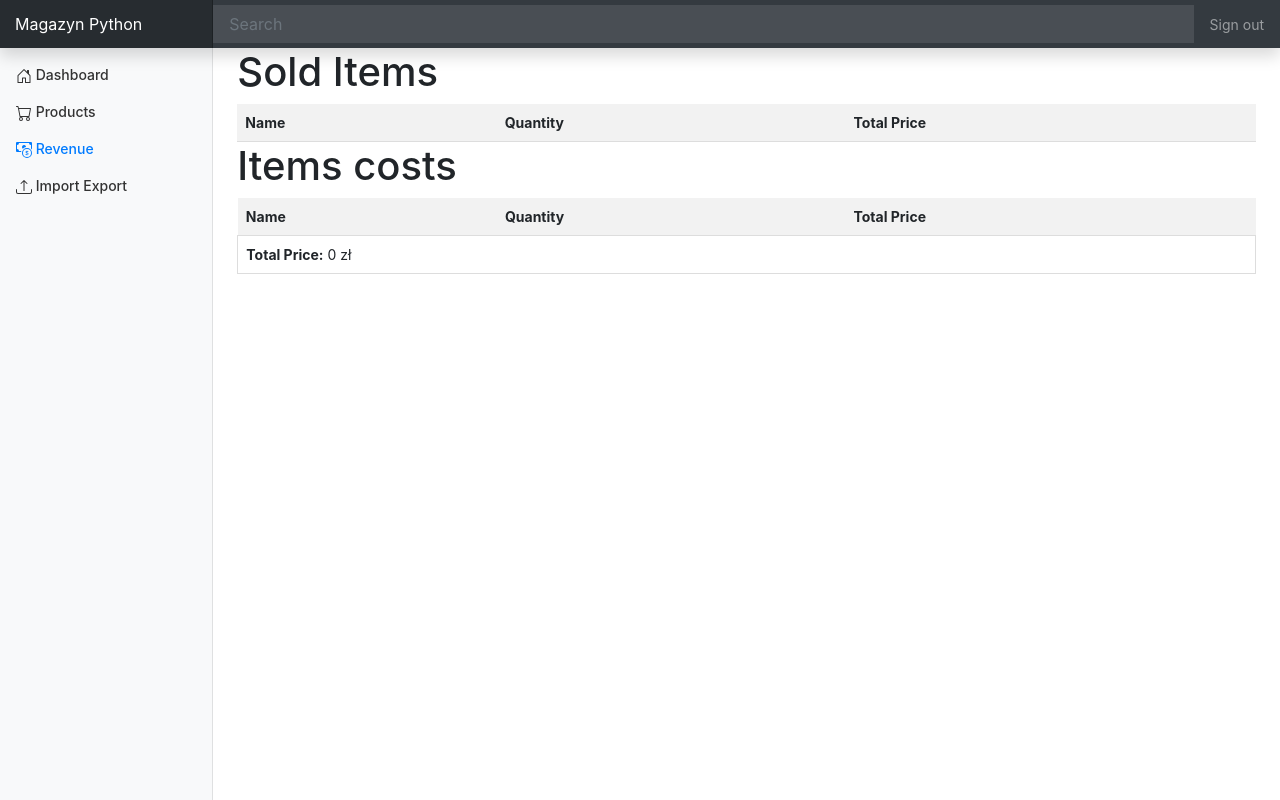
After one commit to MateuszGurgul11/Magazyn, a Flask app: page /revenue in a window 1280 px wide. The commit adds this page. Run offline with Flask 3, Linux system fonts and the light colour scheme; lists and menus that the app fills with data are empty; some libraries are stand-ins or nearby versions.

Commit message:
poprawa bledow, dodanie importowania danych

```diff
--- /dev/null
+++ b/exported_data.csv
@@ -0,0 +1,5 @@
+name,quantity,unit,unit_price
+Mleko,100,litr,30
+Chleb,50,sztuka,28
+Jajka,100,sztuka,25
+maślanka,10,litr,11
--- a/templates/base.html
+++ b/templates/base.html
@@ -5,7 +5,7 @@
   <meta name="viewport" content="width=device-width, initial-scale=1, shrink-to-fit=no">
   <meta name="description" content="">
   <meta name="author" content="Mark Otto, Jacob Thornton, and Bootstrap contributors">
-  <title>Dashboard Template · Bootstrap</title>
+  <title>Magazyn</title>
 
   <link rel="canonical" href="https://getbootstrap.com/docs/4.4/examples/dashboard/">
 
@@ -19,7 +19,7 @@
 </head>
 <body>
 <nav class="navbar navbar-dark fixed-top bg-dark flex-md-nowrap p-0 shadow">
-  <a class="navbar-brand col-sm-3 col-md-2 mr-0" href="#">Company name</a>
+  <a class="navbar-brand col-sm-3 col-md-2 mr-0" href="#">Magazyn Python</a>
   <input class="form-control form-control-dark w-100" type="text" placeholder="Search" aria-label="Search">
   <ul class="navbar-nav px-3">
     <li class="nav-item text-nowrap">
@@ -34,7 +34,7 @@
       <div class="sidebar-sticky">
         <ul class="nav flex-column">
           <li class="nav-item">
-            <a class="nav-link active" href="/">
+            <a class="nav-link {% if active == '/' %}active{% endif %}" href="/">
               <svg xmlns="http://www.w3.org/2000/svg" width="16" height="16" fill="currentColor" class="bi bi-house-door" viewBox="0 0 16 16">
                 <path d="M8.354 1.146a.5.5 0 0 0-.708 0l-6 6A.5.5 0 0 0 1.5 7.5v7a.5.5 0 0 0 .5.5h4.5a.5.5 0 0 0 .5-.5v-4h2v4a.5.5 0 0 0 .5.5H14a.5.5 0 0 0 .5-.5v-7a.5.5 0 0 0-.146-.354L13 5.793V2.5a.5.5 0 0 0-.5-.5h-1a.5.5 0 0 0-.5.5v1.293zM2.5 14V7.707l5.5-5.5 5.5 5.5V14H10v-4a.5.5 0 0 0-.5-.5h-3a.5.5 0 0 0-.5.5v4z"/>
               </svg>
@@ -42,7 +42,7 @@
             </a>
           </li>
           <li class="nav-item">
-            <a class="nav-link" href="/products">
+            <a class="nav-link {% if active == '/products' %}active{% endif %}" href="/products">
               <svg xmlns="http://www.w3.org/2000/svg" width="16" height="16" fill="currentColor" class="bi bi-cart" viewBox="0 0 16 16">
                 <path d="M0 1.5A.5.5 0 0 1 .5 1H2a.5.5 0 0 1 .485.379L2.89 3H14.5a.5.5 0 0 1 .491.592l-1.5 8A.5.5 0 0 1 13 12H4a.5.5 0 0 1-.491-.408L2.01 3.607 1.61 2H.5a.5.5 0 0 1-.5-.5M3.102 4l1.313 7h8.17l1.313-7zM5 12a2 2 0 1 0 0 4 2 2 0 0 0 0-4m7 0a2 2 0 1 0 0 4 2 2 0 0 0 0-4m-7 1a1 1 0 1 1 0 2 1 1 0 0 1 0-2m7 0a1 1 0 1 1 0 2 1 1 0 0 1 0-2"/>
               </svg>
@@ -50,7 +50,7 @@
             </a>
           </li>
           <li class="nav-item">
-            <a class="nav-link" href="#">
+            <a class="nav-link {% if active == '/revenue' %}active{% endif %}" href="/revenue">
               <svg xmlns="http://www.w3.org/2000/svg" width="16" height="16" fill="currentColor" class="bi bi-cash-coin" viewBox="0 0 16 16">
                 <path fill-rule="evenodd" d="M11 15a4 4 0 1 0 0-8 4 4 0 0 0 0 8m5-4a5 5 0 1 1-10 0 5 5 0 0 1 10 0"/>
                 <path d="M9.438 11.944c.047.596.518 1.06 1.363 1.116v.44h.375v-.443c.875-.061 1.386-.529 1.386-1.207 0-.618-.39-.936-1.09-1.1l-.296-.07v-1.2c.376.043.614.248.671.532h.658c-.047-.575-.54-1.024-1.329-1.073V8.5h-.375v.45c-.747.073-1.255.522-1.255 1.158 0 .562.378.92 1.007 1.066l.248.061v1.272c-.384-.058-.639-.27-.696-.563h-.668zm1.36-1.354c-.369-.085-.569-.26-.569-.522 0-.294.216-.514.572-.578v1.1zm.432.746c.449.104.655.272.655.569 0 .339-.257.571-.709.614v-1.195z"/>
@@ -60,13 +60,22 @@
               Revenue
             </a>
           </li>
+          <li class="nav-item">
+            <a class="nav-link {% if active == '/import_export' %}active{% endif %}" href="/import_export">
+              <svg xmlns="http://www.w3.org/2000/svg" width="16" height="16" fill="currentColor" class="bi bi-upload" viewBox="0 0 16 16">
+                <path d="M.5 9.9a.5.5 0 0 1 .5.5v2.5a1 1 0 0 0 1 1h12a1 1 0 0 0 1-1v-2.5a.5.5 0 0 1 1 0v2.5a2 2 0 0 1-2 2H2a2 2 0 0 1-2-2v-2.5a.5.5 0 0 1 .5-.5"/>
+                <path d="M7.646 1.146a.5.5 0 0 1 .708 0l3 3a.5.5 0 0 1-.708.708L8.5 2.707V11.5a.5.5 0 0 1-1 0V2.707L5.354 4.854a.5.5 0 1 1-.708-.708z"/>
+              </svg>
+              Import Export
+            </a>
+          </li>
         </ul>
       </div>
     </nav>
 
     <main role="main" class="col-md-9 ml-sm-auto col-lg-10 px-4">
       {% block content %}
-      <h1>Wearhause menager</h1>
+        <h1>Warehause</h1>
       {% endblock content %}
     </main>
   </div>
--- /dev/null
+++ b/templates/revenue.html
@@ -0,0 +1,50 @@
+{% extends "base.html" %}
+
+{% block content %}
+    <h1>Sold Items</h1>
+    <table>
+        <thead>
+            <tr>
+                <th>Name</th>
+                <th>Quantity</th>
+                <th>Total Price</th>
+            </tr>
+        </thead>
+        <tbody>
+            {% for name, item in sold_items.items() %}
+                <tr>
+                    <td>{{ name }}</td>
+                    <td>{{ item.quantity }}</td>
+                    <td>{{ item.quantity|int * item.unit_price|int }} zł</td>
+                </tr>
+            {% endfor %}
+        </tbody>
+    </table>
+
+    <h1>Items costs</h1>
+    <table>
+        <thead>
+            <tr>
+                <th>Name</th>
+                <th>Quantity</th>
+                <th>Total Price</th>
+            </tr>
+        </thead>
+        <tbody>
+            {% set total_price = 0 %}
+            {% for item in items %}
+                <tr>
+                    <td>{{ item.name }}</td>
+                    <td>{{ item.quantity }}</td>
+                    <td>{{ item.quantity|int * item.unit_price|int }} zł</td>
+                </tr>
+                {% set total_price = total_price + (item.quantity|int * item.unit_price|int) %}
+            {% endfor %}
+            <tr>
+                <td colspan="2"><b>Total Price:</b> {{ total_price }} zł</td>
+                <td></td>
+            </tr>
+        </tbody>
+    </table>
+
+{% endblock %}
--- a/views.py
+++ b/views.py
@@ -1,16 +1,59 @@
-from flask import Flask, render_template, request, url_for, redirect
-import main
-from forms import ProductForm
+from flask import Flask, render_template, request, url_for, redirect, flash, jsonify
+from forms import ProductForm, ProductSaleForm
 from product import Product
+import functions
+import csv
+import matplotlib.pyplot as plt
+import numpy as np
 
 app = Flask(__name__)
 app.config['SECRET_KEY'] = 'nini'
 
-ITEMS = [
-    Product("Mleko", "litr", 2.5, 100),
-    Product("Chleb", "sztuka", 2.0, 50),
-    Product("Jajka", "sztuka", 0.5, 200),
-]
+ITEMS = []
+SOLD_ITEMS = {}
+
+@app.route("/import_csv", methods=['GET', 'POST'])
+def import_csv():
+    global ITEMS
+
+    if request.method == 'POST':
+        if 'csv_file' not in request.files:
+            flash("No file part")
+            return redirect(request.url)
+        file = request.files['csv_file']
+        if file.filename == '':
+            flash("No selected file")
+            return redirect(request.url)
+        if file:
+            imported_items = []
+            csv_reader = csv.DictReader(file.stream.read().decode("UTF-8").splitlines())
+            for row in csv_reader:
+                imported_items.append(row)
+
+            ITEMS = imported_items
+            flash("File imported successfully")
+        return redirect(url_for('product_list'))
+    return render_template("import_export.html")
+
+
+@app.route("/export_csv", methods=['GET'])
+def export_csv():
+    global ITEMS
+
+    filename = 'exported_data.csv'
+    with open(filename, 'w', newline='') as csvfile:
+        fieldnames = ITEMS[0].keys() if ITEMS else []
+        writer = csv.DictWriter(csvfile, fieldnames=fieldnames)
+        writer.writeheader()
+        for item in ITEMS:
+            writer.writerow(item)
+    flash(f'Data exported to {filename} successfully.')
+    return redirect(url_for('product_list'))
+
+
+@app.route("/import_export", methods=['GET'])
+def import_export():
+    return render_template("import_export.html")
 
 @app.route("/products", methods = ['POST', 'GET'])
 def product_list():
@@ -18,14 +61,56 @@ def product_list():
 
     if request.method == 'POST':
         name = request.form['name']
-        quantity = request.form['quantity']
+        quantity = int(request.form['quantity'])
         unit = request.form['unit']
         unit_price = request.form['unit_price']
 
-        new_item = Product(name, quantity, unit, unit_price)
-        ITEMS.append(new_item)
+        for item in ITEMS:
+            if item['name'] == name:
+                item['quantity'] = str(int(item['quantity']) + quantity)
+                break
+        else:
+            new_item = {"name": name, "quantity": quantity, "unit": unit, "unit_price": unit_price}
+            ITEMS.append(new_item)
+
         return redirect(url_for("product_list"))
+
+    functions.load_items_from_csv()
     return render_template("product_list.html", items=ITEMS, form=form)
+
+@app.route('/sell/<product_name>', methods=["GET", "POST"])
+def sell_product(product_name):
+    form = ProductSaleForm()
+    if request.method == 'POST' and form.validate_on_submit():
+        quantity = int(form.quantity.data)
+
+        for item in ITEMS:
+            if item['name'] == product_name:
+                item_quantity = int(item['quantity'])  # Konwersja ilości produktu na liczbę całkowitą
+                if item_quantity >= quantity > 0:  # Sprawdzenie, czy ilość na stanie jest wystarczająca i czy sprzedawana ilość jest dodatnia
+                    item['quantity'] = str(int(item['quantity']) - quantity)  # Konwersja wyniku odejmowania na string
+                    if item['name'] in SOLD_ITEMS:
+                        SOLD_ITEMS[item['name']]['quantity'] += quantity
+                    else:
+                        SOLD_ITEMS[item['name']] = {'quantity': quantity, 'unit_price': item['unit_price']}
+                elif quantity <= 0:
+                    flash("Ilość musi być dodatnia.")
+                else:
+                    flash("Nie masz wystarczającej ilości tego produktu.")
+                break
+        return redirect(url_for('product_list'))
+    return render_template("sell_product.html", form=form, product_name=product_name)
+
+
+
+@app.route("/revenue", methods=['GET'])
+def sell_product_list():
+    return render_template("revenue.html", sold_items=SOLD_ITEMS, items=ITEMS)
+
+@app.context_processor
+def inject_active():
+    active = request.path  # Pobierz bieżący URL
+    return dict(active=active)
 
 @app.route("/")
 def homepage():
```
Also changed, not shown: forms.py (+7 -3 lines), functions.py (added, +14 -0 lines), static/dashboard.css (+52 -0 lines), templates/import_export.html (added, +20 -0 lines), templates/product_list.html (+12 -6 lines), templates/sell_product.html (added, +15 -0 lines), console_magazin/magazyn.csv (renamed from magazyn.csv), console_magazin/main.py (renamed from main.py), console_magazin/sold_items.csv (renamed from sold_items.csv), static/cart.svg (deleted), static/cash-coin.svg (deleted), static/dashboard.js (renamed from dashboard.js), static/house-door.svg (deleted).
